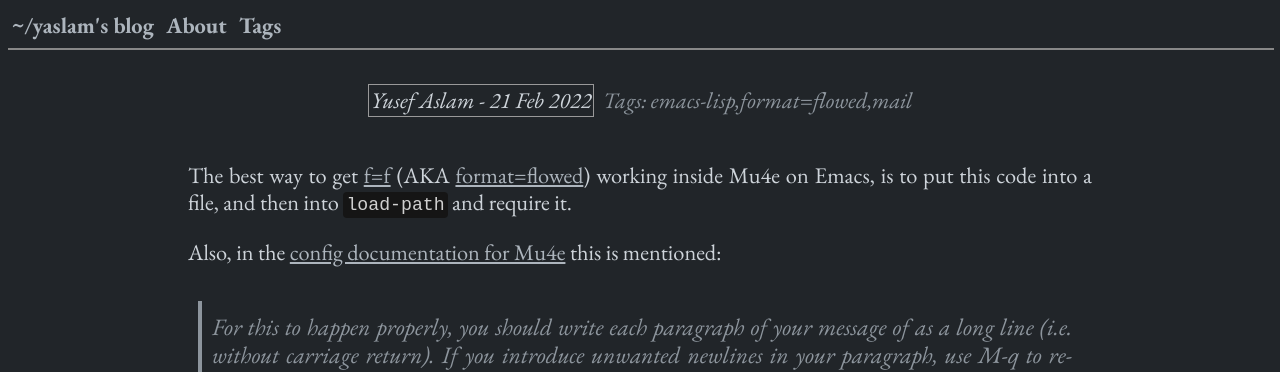
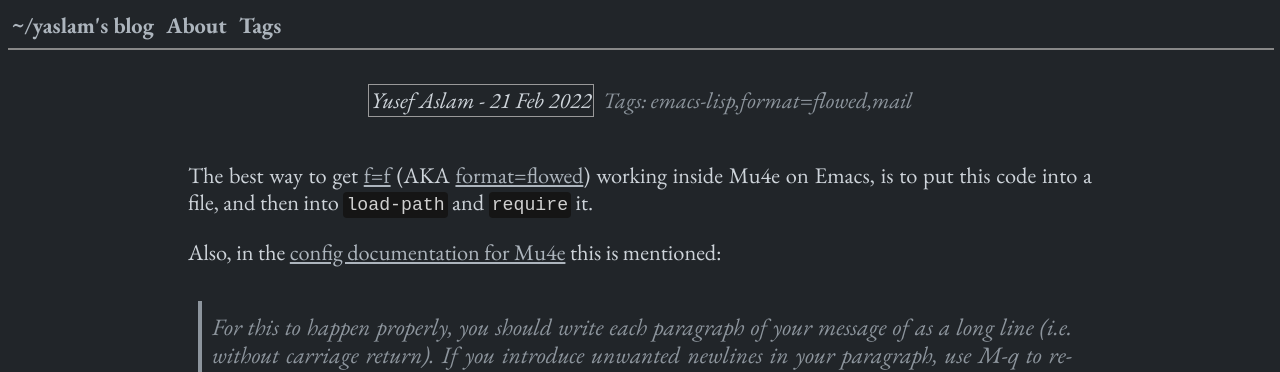
Before and after one commit to yusi1/yaslamblog, a Jekyll site: the page built from _posts/2022-02-21-how-to-get-format-flowed-working-emacs.md, in a window 1280 px wide. Shown: the top 372 px of the page. Built offline with Jekyll 4.4.1, drawn with Linux system fonts in a browser that asks for light colours; comment, search, counter and statistics services are not loaded.

```diff
--- a/_posts/2022-02-21-how-to-get-format-flowed-working-emacs.md
+++ b/_posts/2022-02-21-how-to-get-format-flowed-working-emacs.md
@@ -6,7 +6,7 @@ tags: emacs-lisp, format=flowed, mail
 toc: false
 ---
 
-The best way to get [f=f](https://joeclark.org/ffaq.html) (AKA [format=flowed](https://joeclark.org/ffaq.html)) working inside Mu4e on Emacs, is to put this code into a file, and then into `load-path` and require it.
+The best way to get [f=f](https://joeclark.org/ffaq.html) (AKA [format=flowed](https://joeclark.org/ffaq.html)) working inside Mu4e on Emacs, is to put this code into a file, and then into `load-path` and `require` it.
 
 Also, in the [config documentation for Mu4e](https://www.djcbsoftware.nl/code/mu/mu4e/Writing-messages.html#How-can-I-apply-format_003dflowed-to-my-outgoing-messages_003f) this is mentioned:
 > For this to happen properly, you should write each paragraph of your message of as a long line (i.e. without carriage return). If you introduce unwanted newlines in your paragraph, use M-q to reformat it as a single line.
```
